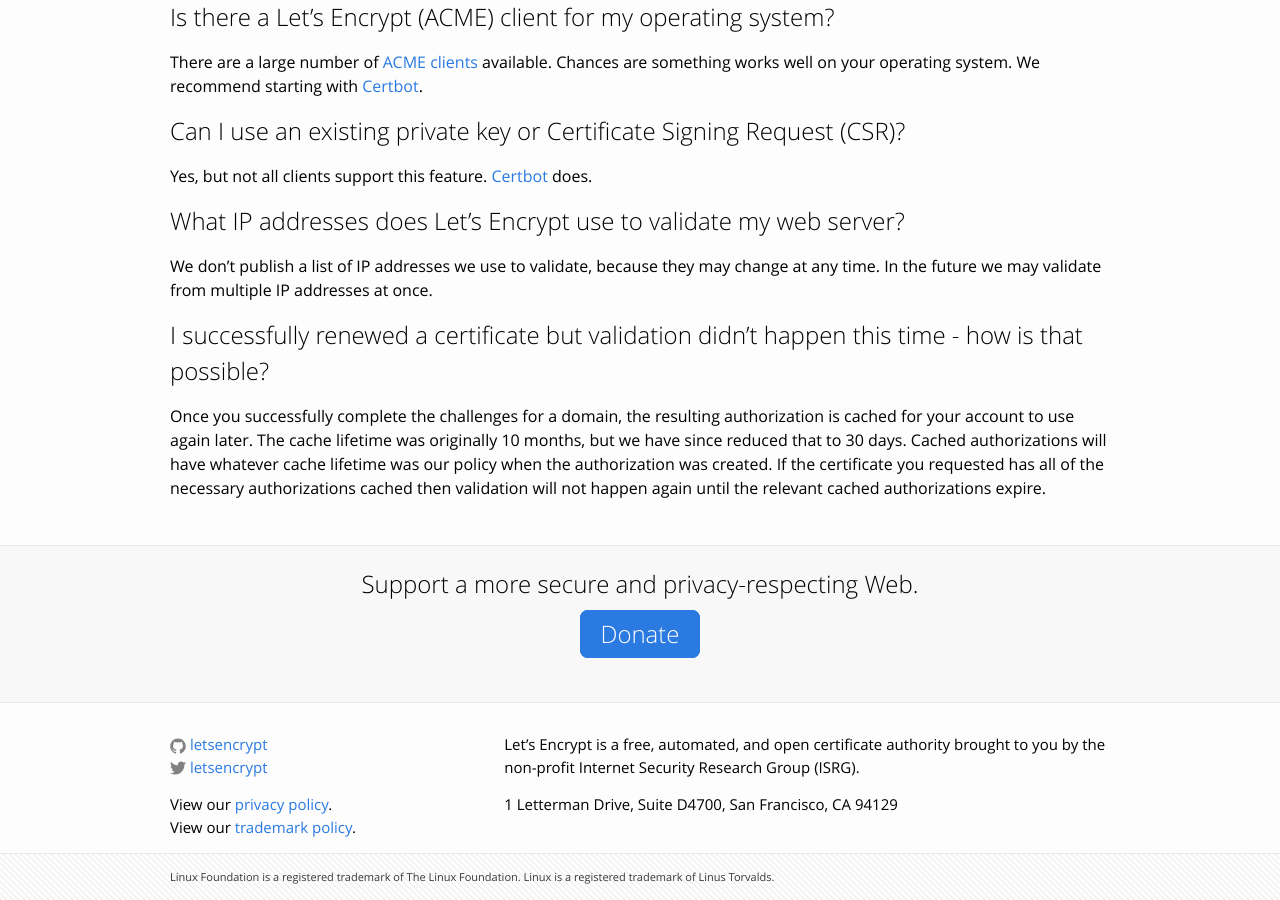
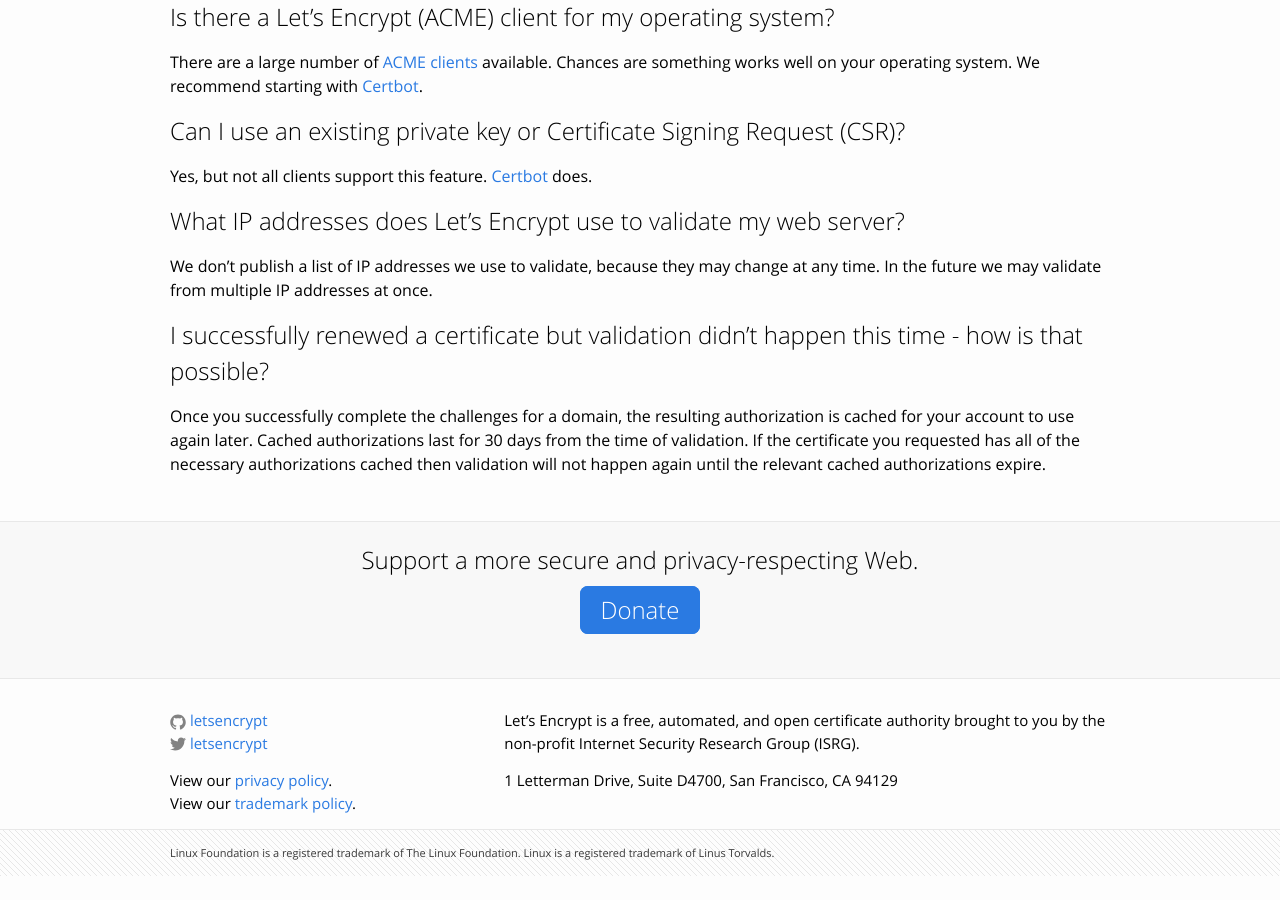
Before and after one commit to snowman1120/website, a Jekyll site: the page built from docs/faq.md, in a window 1280 px wide and 900 px high, scrolled down 2135 px. Built offline with Jekyll 4.4.1, drawn with Linux system fonts in a browser that asks for light colours; after the commit the page ends 3011 px from its top, so only the background shows below that.

Commit message:
Remove mention of 10-month cached validations (#165)
The only cached validations currently in the system are 30-day ones, so the old
language is confusing.

```diff
--- a/docs/faq.md
+++ b/docs/faq.md
@@ -90,5 +90,5 @@ We don't publish a list of IP addresses we use to validate, because they may cha
 
 ## I successfully renewed a certificate but validation didn't happen this time - how is that possible?
 
-Once you successfully complete the challenges for a domain, the resulting authorization is cached for your account to use again later. The cache lifetime was originally 10 months, but we have since reduced that to 30 days. Cached authorizations will have whatever cache lifetime was our policy when
-the authorization was created. If the certificate you requested has all of the necessary authorizations cached then validation will not happen again until the relevant cached authorizations expire.
+Once you successfully complete the challenges for a domain, the resulting authorization is cached for your account to use again later. Cached authorizations last for 30 days from the time of validation.
+If the certificate you requested has all of the necessary authorizations cached then validation will not happen again until the relevant cached authorizations expire.
```
